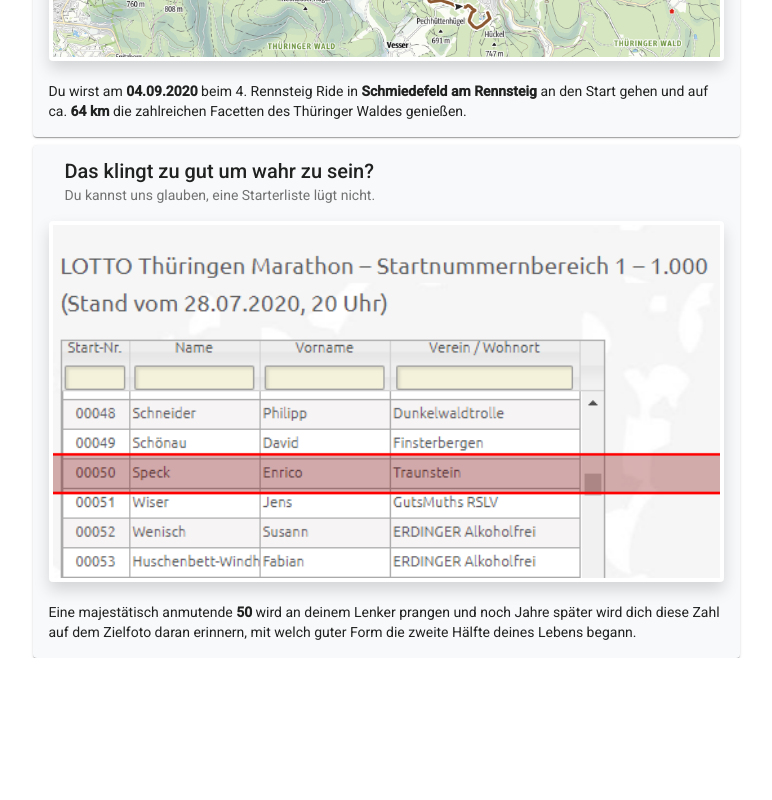
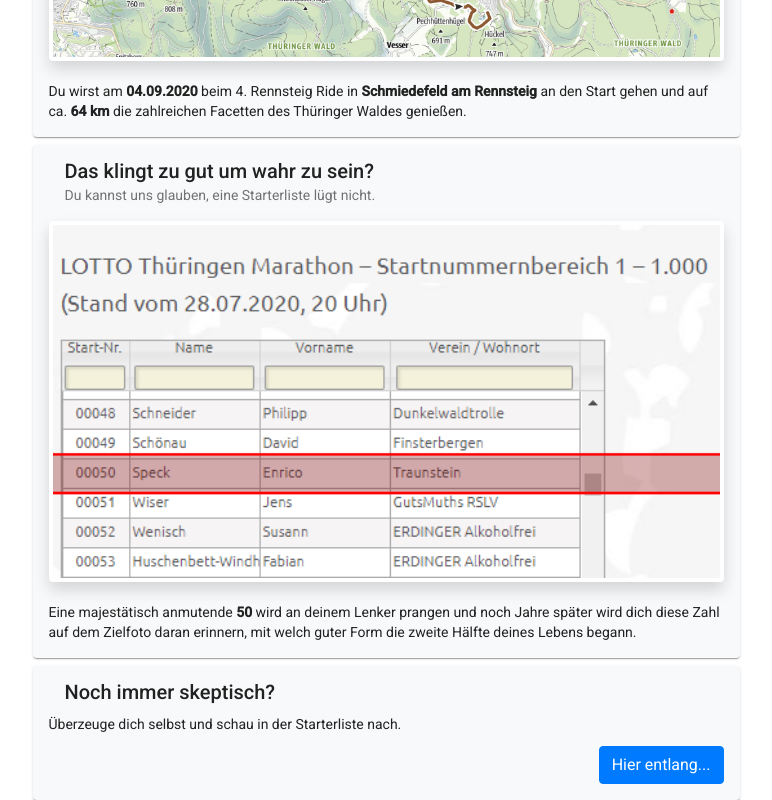
Before and after one commit to RoDoerIng/BirthdayApp, an Angular app: page / in a window 1280 px wide. Shown: the part 1206-2006 px from the top of the page, without its empty margins (254-1026 px from the left). Before the commit the page ends 1864 px from the top, so only its background shows below. Built offline with nearby package versions, Linux system fonts and the light colour scheme.

Commit message:
Add fourth card

```diff
--- a/src/app/home/home.component.html
+++ b/src/app/home/home.component.html
@@ -31,11 +31,6 @@
       auf ca. <b>64 km</b> die zahlreichen Facetten des Thüringer Waldes genießen.
     </p>
   </mat-card-content>
-  <!-- <mat-card-actions>
-    <button mat-button>LIKE</button>
-    <button mat-button>SHARE</button>
-
-  </mat-card-actions> -->
 </mat-card>
 
 <mat-card class="example-card m-2 mb-2 mx-auto bg-light" style="max-width: 707px;">
@@ -52,9 +47,18 @@
       Eine majestätisch anmutende <b>50</b> wird an deinem Lenker prangen und noch Jahre später wird dich diese Zahl auf dem Zielfoto daran erinnern, mit welch guter Form die zweite Hälfte deines Lebens begann.
     </p>
   </mat-card-content>
-  <!-- <mat-card-actions>
-    <button mat-button>LIKE</button>
-    <button mat-button>SHARE</button>
+</mat-card>
 
-  </mat-card-actions> -->
+<mat-card class="example-card m-2 mb-5 mx-auto bg-light" style="max-width: 707px;">
+  <mat-card-header>
+    <mat-card-title>Noch immer skeptisch?</mat-card-title>
+  </mat-card-header>
+  <mat-card-content>
+    <p>
+      Überzeuge dich selbst und schau in der Starterliste nach.
+    </p>
+    <div class="text-right">
+      <a class="btn btn-primary" href="https://rennsteigride.de/starterliste/" role="button">Hier entlang...</a>
+    </div>
+  </mat-card-content>
 </mat-card>
```
